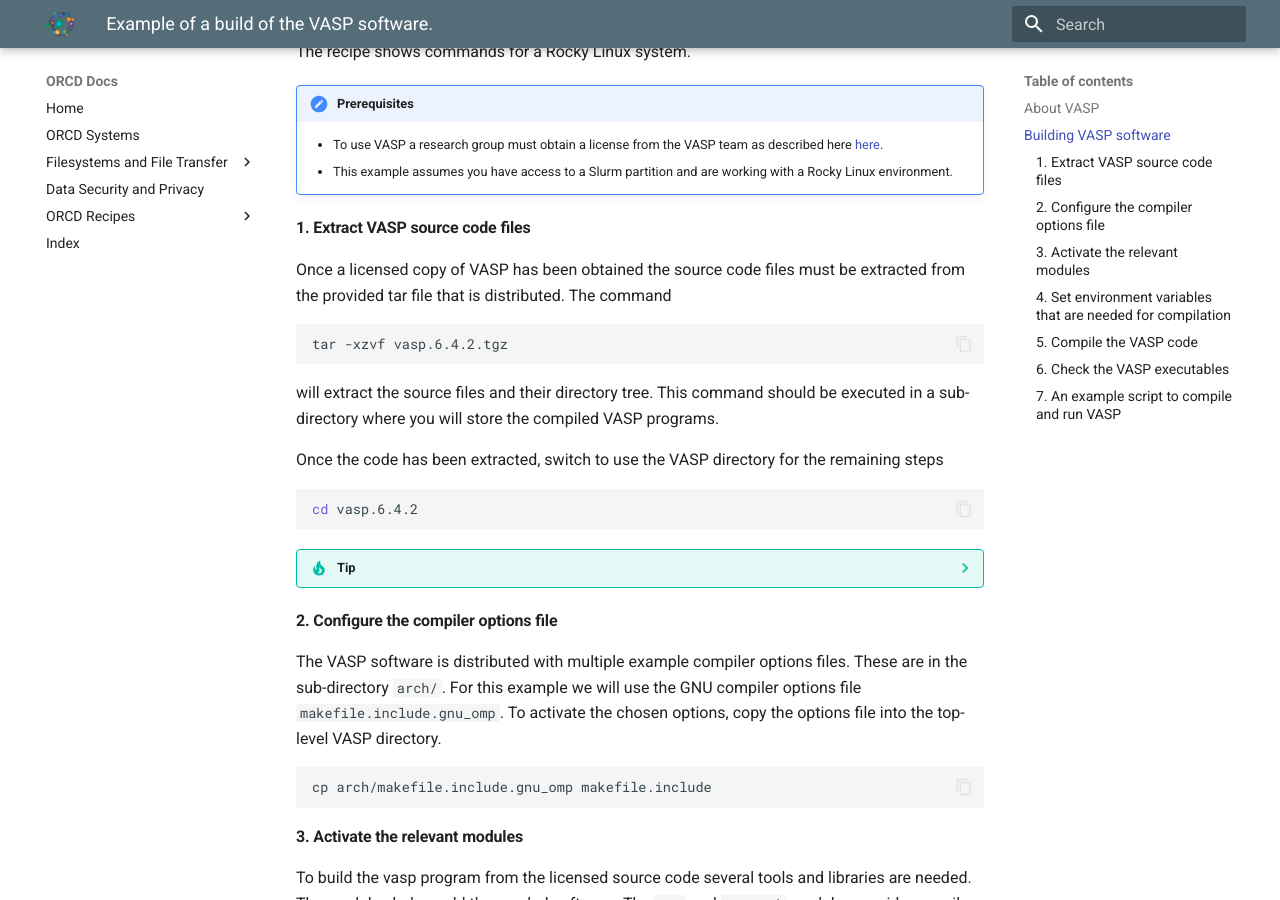
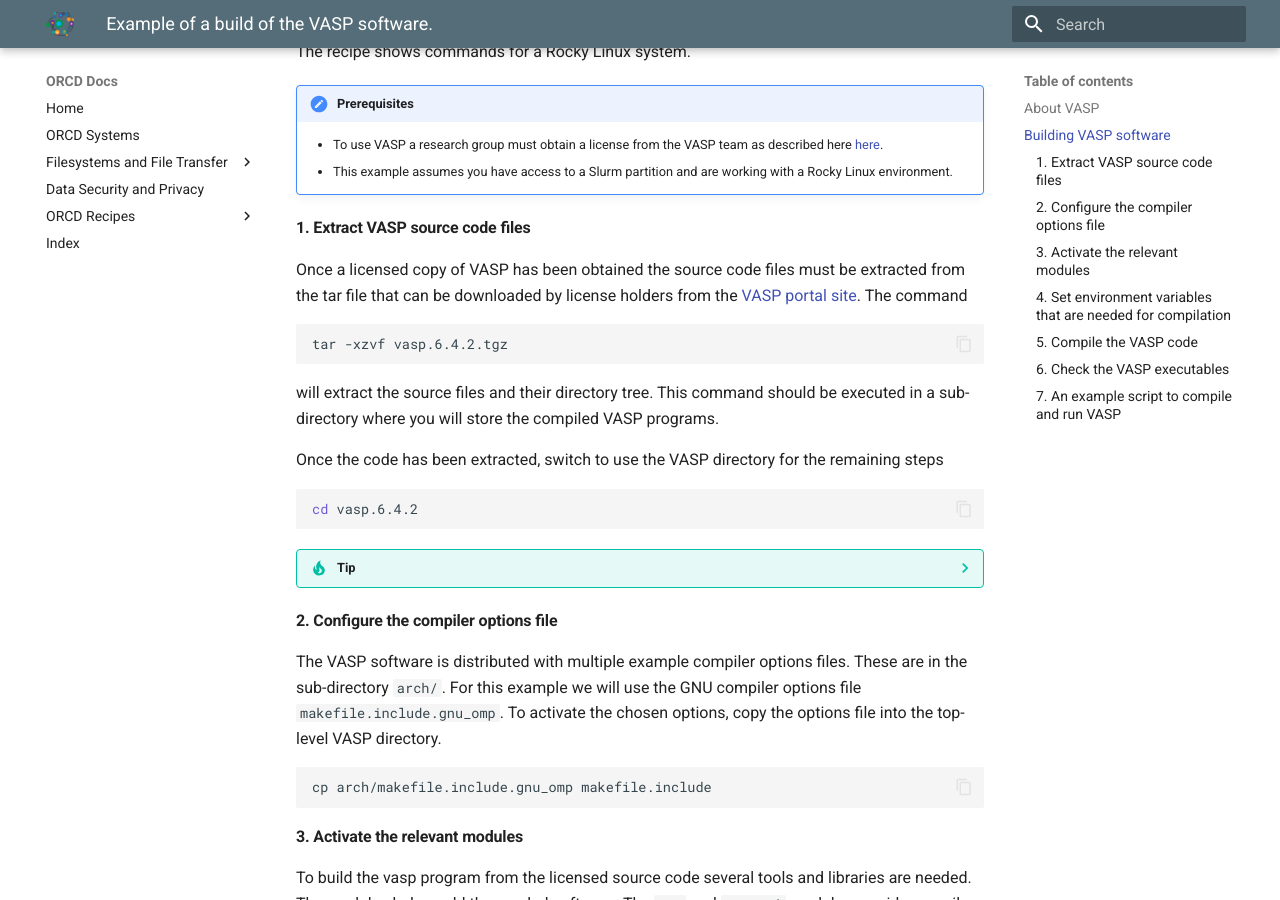
Before and after one commit to mit-orcd/orcd-docs-edit, an MkDocs documentation site: the page built from docs/recipes/basic_vasp_gcc_example.md, in a window 1280 px wide and 900 px high, scrolled down 502 px. Built offline with MkDocs 1.6.1 and Material for MkDocs 9.7.7, drawn with Linux system fonts in a browser that asks for light colours.

Commit message:
Add URL to portal

````diff
--- a/docs/recipes/basic_vasp_gcc_example.md
+++ b/docs/recipes/basic_vasp_gcc_example.md
@@ -29,8 +29,8 @@
 
 #### 1. Extract VASP source code files
 
-Once a licensed copy of VASP has been obtained the source code files must be extracted from the provided tar file that is
-distributed. The command
+Once a licensed copy of VASP has been obtained the source code files must be extracted from the tar file that can be
+downloaded by license holders from the [VASP portal site](https://www.vasp.at/sign_in/portal/). The command
 
 ```bash
 tar -xzvf vasp.6.4.2.tgz
````
